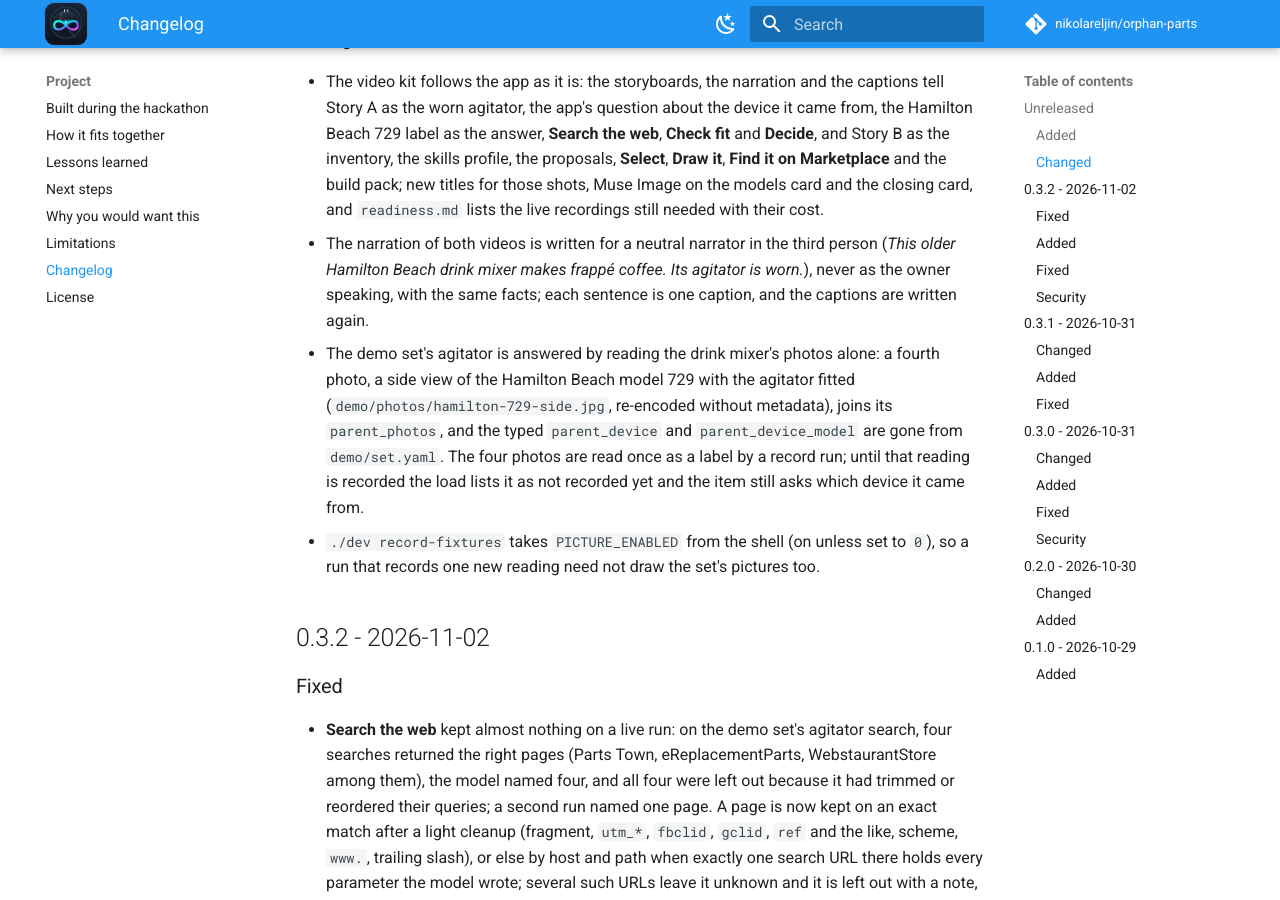
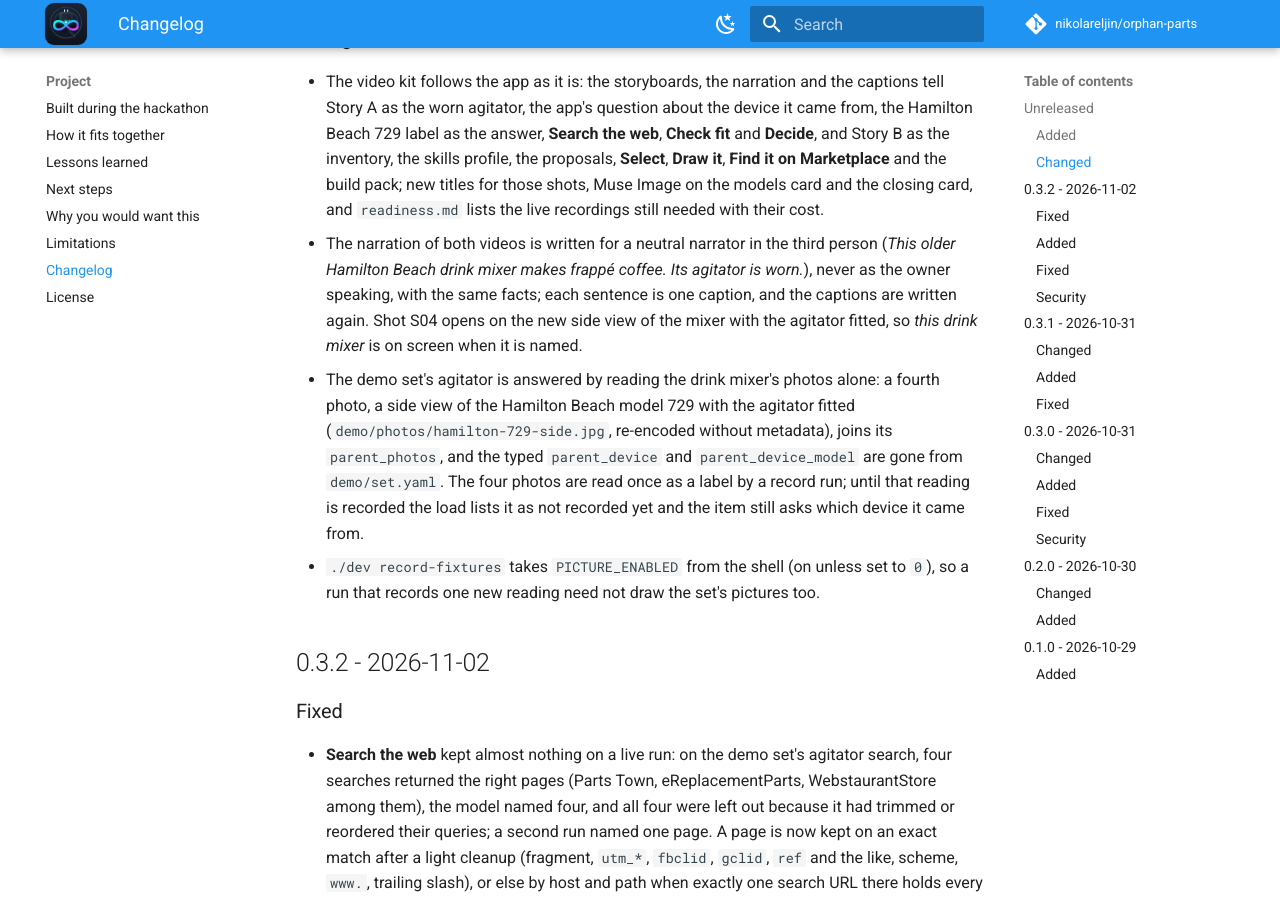
Before and after one commit to nikolareljin/orphan-parts, an MkDocs documentation site: the page built from docs/project/changelog.md, in a window 1280 px wide and 900 px high, scrolled down 1021 px. Built offline with MkDocs 1.6.1 and Material for MkDocs 9.7.7, drawn with Linux system fonts in a browser that asks for light colours; comment, search, counter and statistics services are not loaded.

Commit message:
feat(video): open S04 on the mixer's side view with the agitator fitted

```diff
--- a/CHANGELOG.md
+++ b/CHANGELOG.md
@@ -10,7 +10,7 @@
 
 ### Changed
 - The video kit follows the app as it is: the storyboards, the narration and the captions tell Story A as the worn agitator, the app's question about the device it came from, the Hamilton Beach 729 label as the answer, **Search the web**, **Check fit** and **Decide**, and Story B as the inventory, the skills profile, the proposals, **Select**, **Draw it**, **Find it on Marketplace** and the build pack; new titles for those shots, Muse Image on the models card and the closing card, and `readiness.md` lists the live recordings still needed with their cost.
-- The narration of both videos is written for a neutral narrator in the third person (*This older Hamilton Beach drink mixer makes frappé coffee. Its agitator is worn.*), never as the owner speaking, with the same facts; each sentence is one caption, and the captions are written again.
+- The narration of both videos is written for a neutral narrator in the third person (*This older Hamilton Beach drink mixer makes frappé coffee. Its agitator is worn.*), never as the owner speaking, with the same facts; each sentence is one caption, and the captions are written again. Shot S04 opens on the new side view of the mixer with the agitator fitted, so *this drink mixer* is on screen when it is named.
 - The demo set's agitator is answered by reading the drink mixer's photos alone: a fourth photo, a side view of the Hamilton Beach model 729 with the agitator fitted (`demo/photos/hamilton-729-side.jpg`, re-encoded without metadata), joins its `parent_photos`, and the typed `parent_device` and `parent_device_model` are gone from `demo/set.yaml`. The four photos are read once as a label by a record run; until that reading is recorded the load lists it as not recorded yet and the item still asks which device it came from.
 - `./dev record-fixtures` takes `PICTURE_ENABLED` from the shell (on unless set to `0`), so a run that records one new reading need not draw the set's pictures too.
 
```
Also changed, not shown: video/readiness.md (+1 -1 lines), video/storyboard/main.md (+1 -1 lines), 1 other file.
